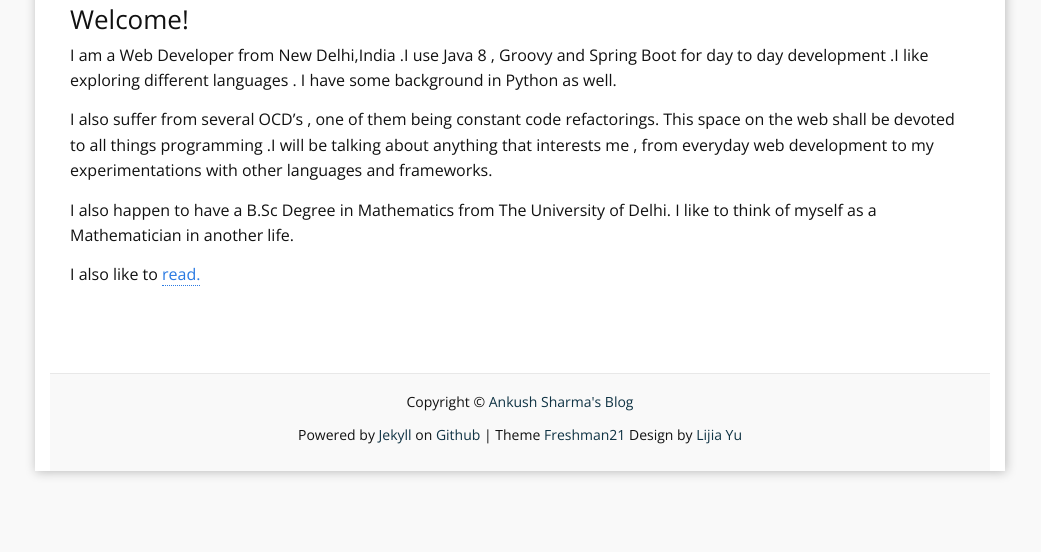
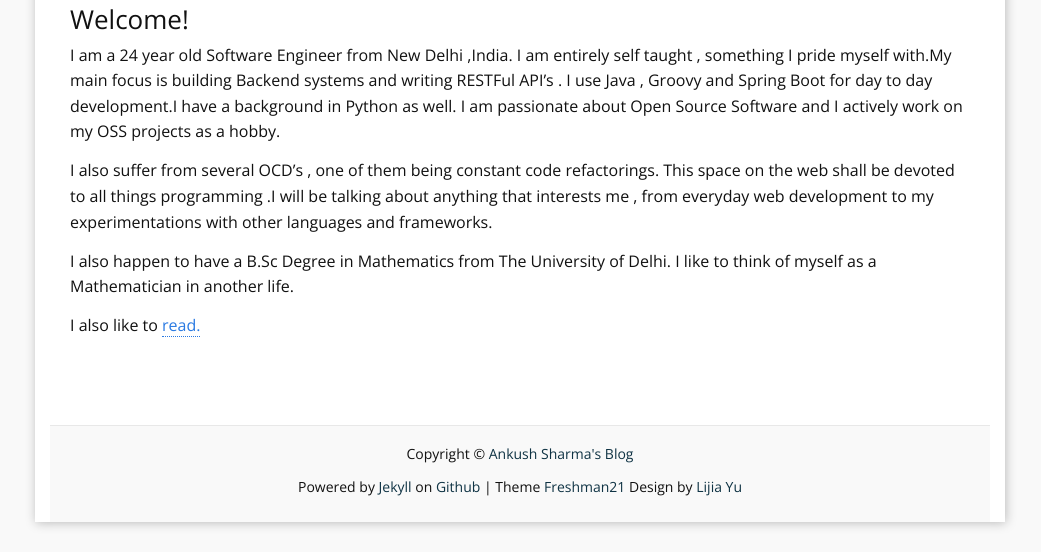
Before and after one commit to Ankush1992/Ankush1992.github.io, a Jekyll site: the page built from b_about.md, in a window 1280 px wide, cut to the strip 530-1082 px from the top of the page. Shown: the whole strip, without its empty margins (120-1161 px from the left). Built offline with Jekyll 4.4.1, drawn with Linux system fonts in a browser that asks for light colours; nearby versions of some CDN libraries; comment, search, counter and statistics services are not loaded; before the commit the page ends 1031 px from its top, so only the background shows below that.

Commit message:
Update b_about.md

```diff
--- a/b_about.md
+++ b/b_about.md
@@ -8,10 +8,9 @@ permalink: /about/
 
 ### Welcome!
 
-I am  a Web Developer from New Delhi,India .I use Java 8 , Groovy  and Spring Boot for day to day development .I like exploring different languages . I have some background in Python as well.
+I am a 24 year old Software Engineer from New Delhi ,India. I am entirely self taught , something I pride myself with.My main focus is building Backend systems and writing RESTFul API's . I use Java , Groovy and Spring Boot for day to day development.I have a background in Python as well. I am passionate about Open Source Software and I actively work on my OSS projects as a hobby.
 
-I also suffer from several OCD's , one of them being constant code refactorings.
-This space on the web shall be devoted to all things programming .I will be talking about anything that interests me , from everyday web development to my experimentations with other languages and frameworks.
+I also suffer from several OCD’s , one of them being constant code refactorings. This space on the web shall be devoted to all things programming .I will be talking about anything that interests me , from everyday web development to my experimentations with other languages and frameworks.
 
 I also happen to have a B.Sc Degree in Mathematics from The University of Delhi. I like to think of myself as a Mathematician in another life.
 
```
